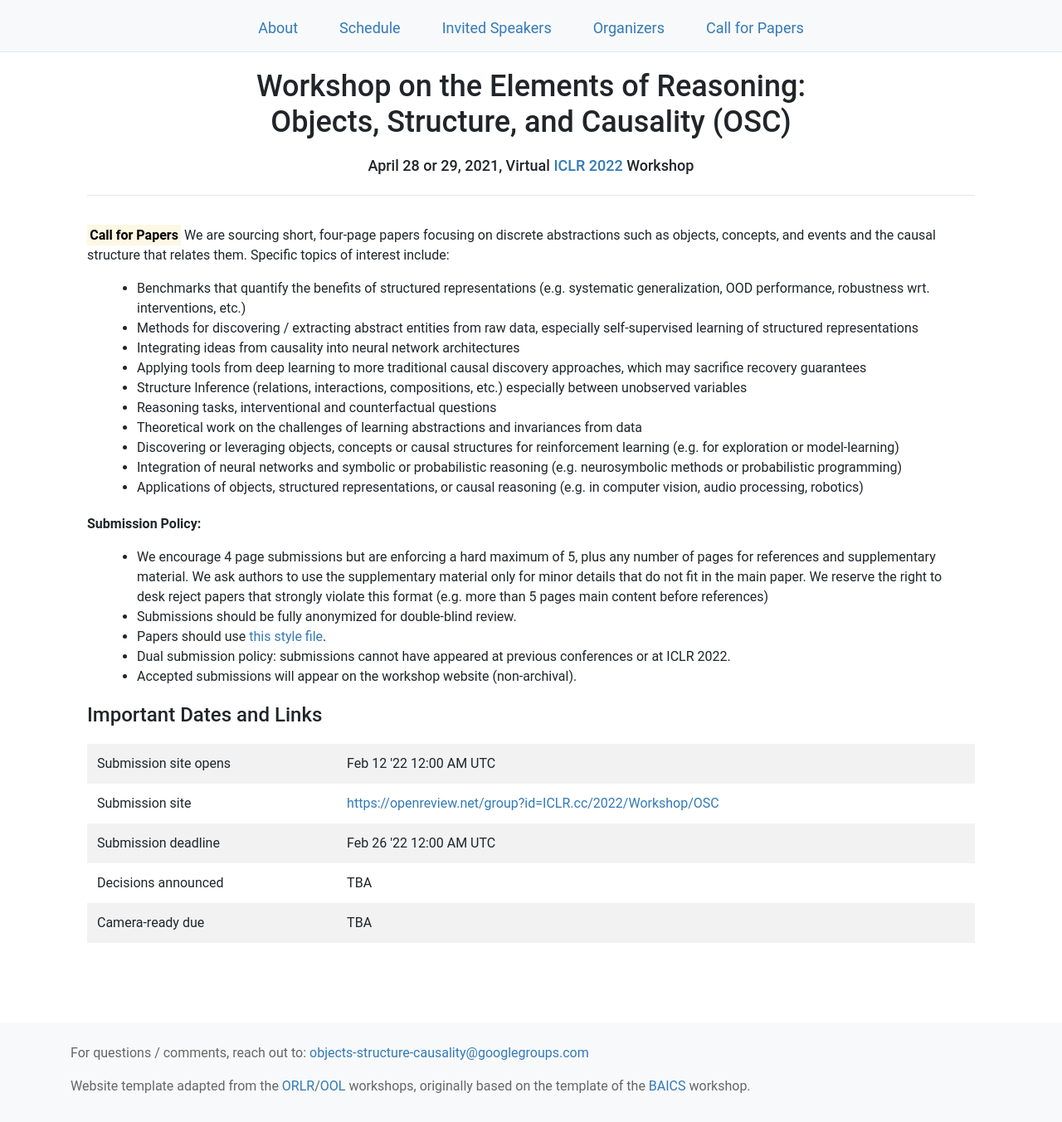
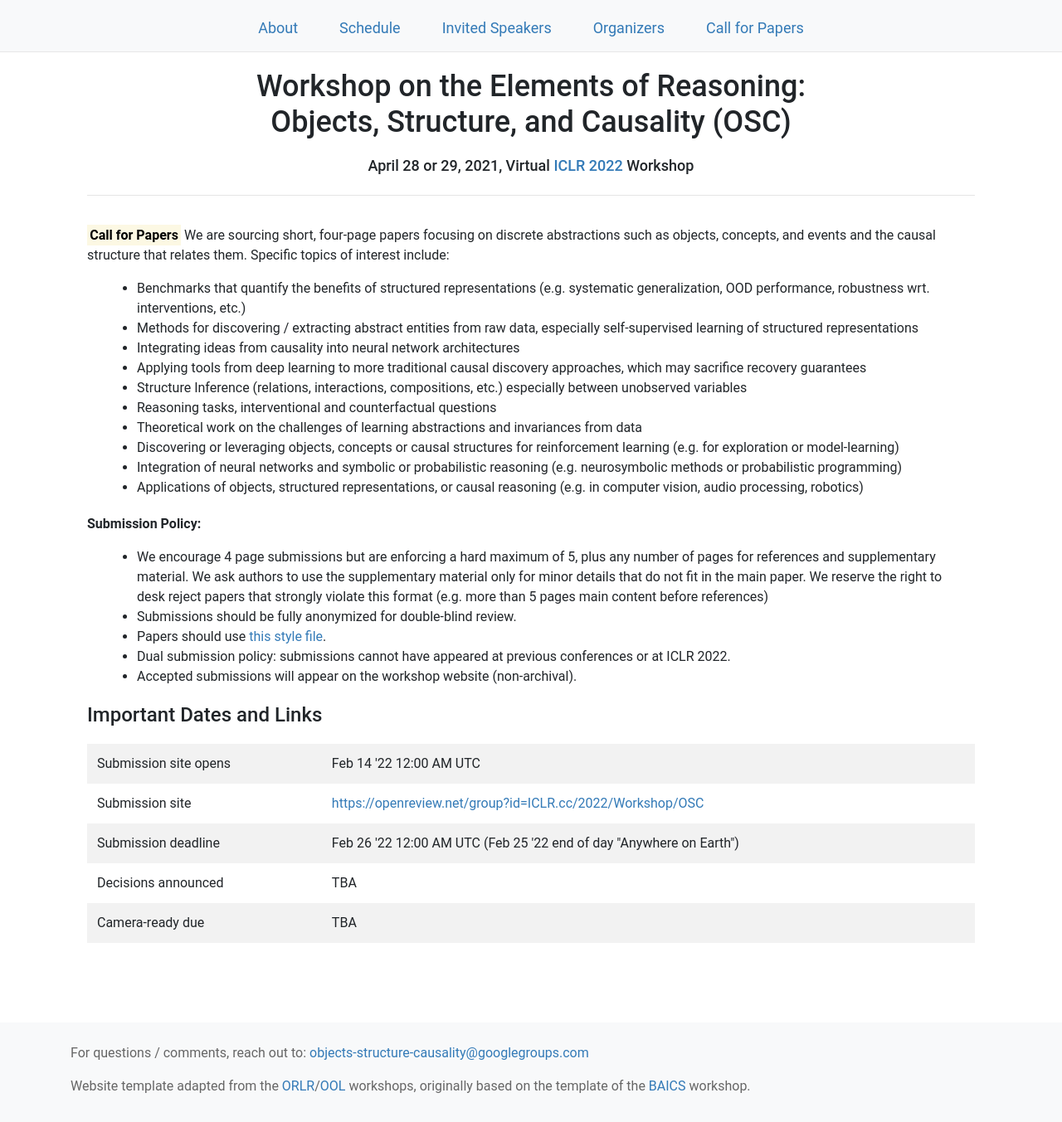
Before and after one commit to objects-structure-causality/objects-structure-causality.github.io, a Jekyll site: the page built from submit.html, in a window 1280 px wide. Shown: the whole page at 83% size. Built offline with Jekyll 4.4.1, drawn with Linux system fonts in a browser that asks for light colours; nearby versions of some CDN libraries.

Commit message:
Add anywhere on earth (AoE) time for submission deadline

```diff
--- a/submit.html
+++ b/submit.html
@@ -36,7 +36,7 @@ layout: default
     <tbody>
     <tr>
       <td>Submission site opens</td>
-      <td>Feb 12 '22 12:00 AM UTC </td>
+      <td>Feb 14 '22 12:00 AM UTC </td>
     </tr>
     <tr>
       <td>Submission site</td>
@@ -44,7 +44,7 @@ layout: default
     </tr>
     <tr>
       <td>Submission deadline</td>
-      <td>Feb 26 '22 12:00 AM UTC</td>
+      <td>Feb 26 '22 12:00 AM UTC (Feb 25 '22 end of day "Anywhere on Earth")</td>
     </tr>
     <tr>
       <td>Decisions announced</td>
```
